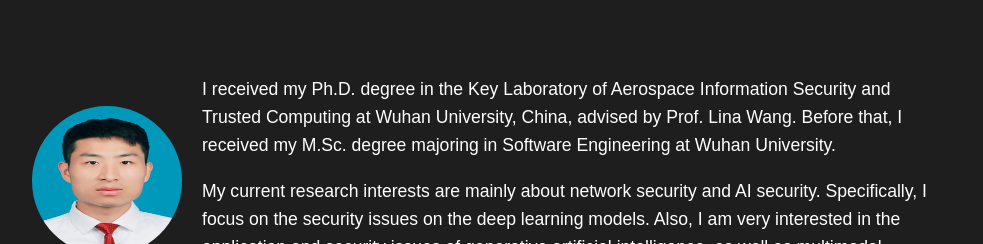
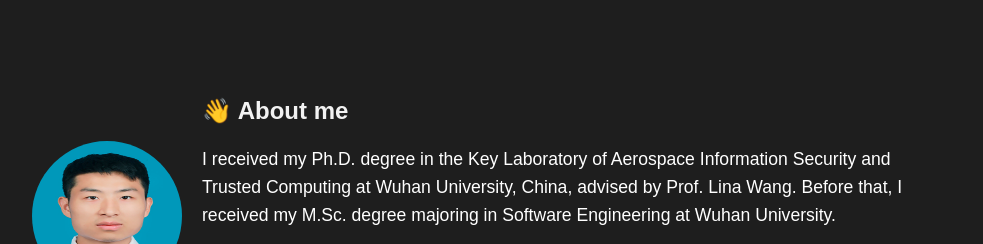
Before and after one commit to wuhustfu/wuhustfu.github.io, a plain HTML site: page index.html in a window 1280 px wide. Shown: the part 81-325 px from the top of the page, without its empty margins (148-1131 px from the left). Drawn offline with Linux system fonts and the light colour scheme.

Commit message:
Update index.html

```diff
--- a/index.html
+++ b/index.html
@@ -124,6 +124,7 @@
     <p style="margin: 0; font-size: 1.05em; color: #ccc;">PhD @ Wuhan University</p>
      </div>
      <div style="margin-top: 20px;">
+    <h2 id="about">👋 About me </h2>
         <p>
           I received my Ph.D. degree in the Key Laboratory of Aerospace Information Security and Trusted Computing at Wuhan University, China,
           advised by Prof. Lina Wang. Before that, I received my M.Sc. degree majoring in Software Engineering at Wuhan University.
```
